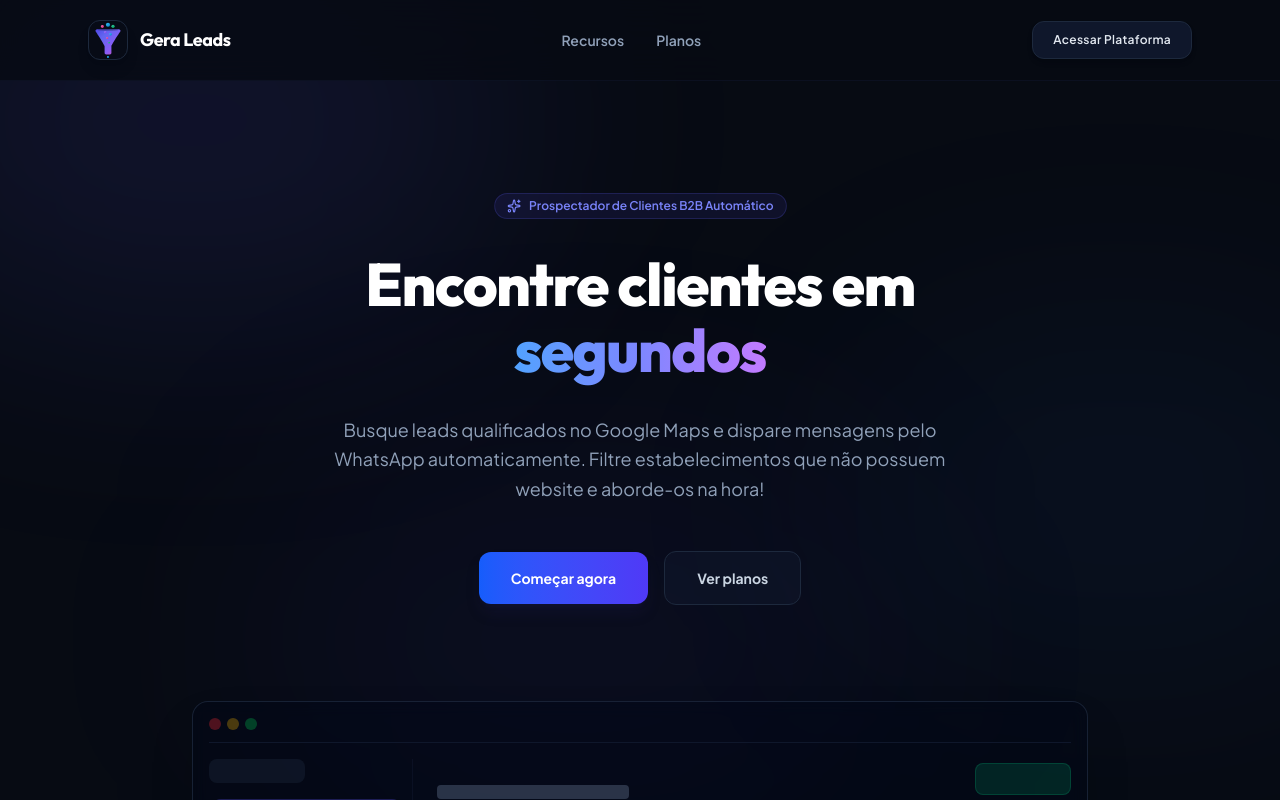
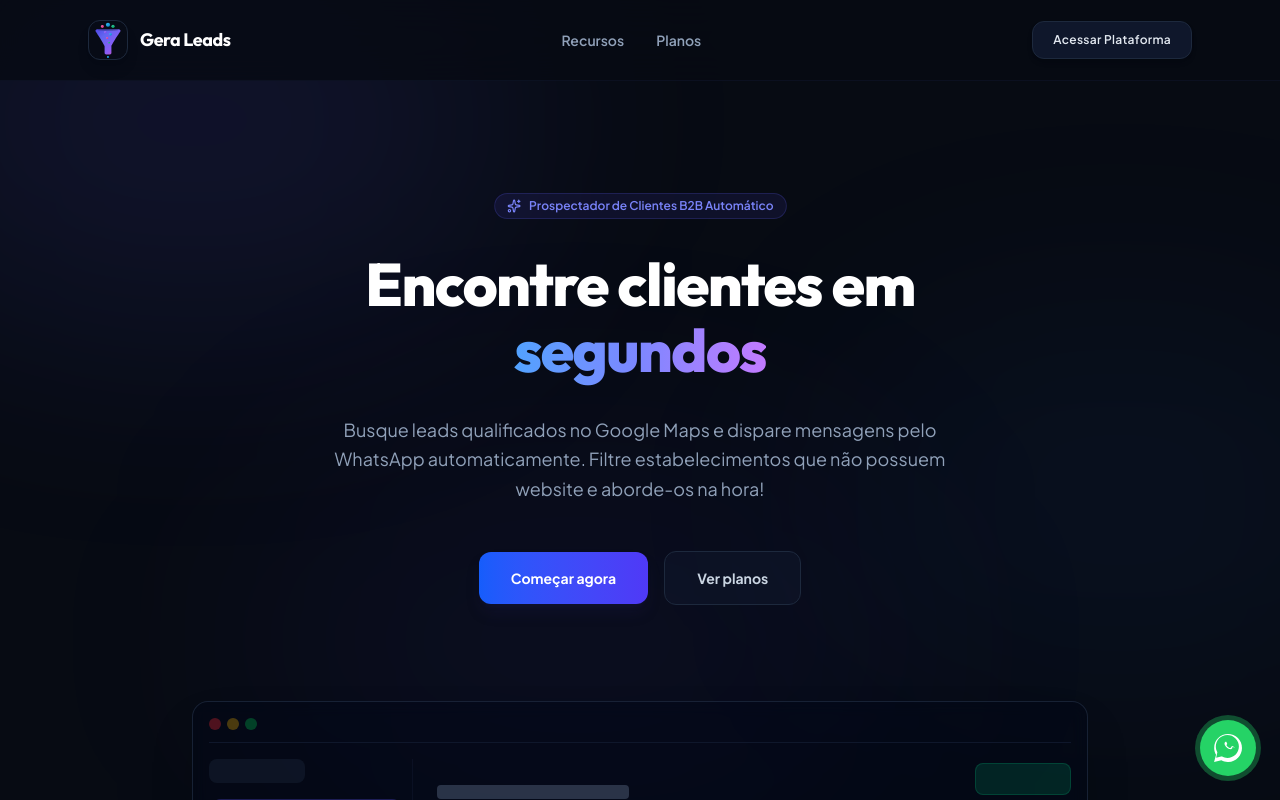
Before and after one commit to charlles2025k-cyber/gera-leads, a React (Vite) app: page / in a window 1280 px wide. Shown: the top 800 px of the page. Built offline with nearby package versions, Linux system fonts and the light colour scheme.

Commit message:
feat: add floating WhatsApp button with tooltip and pulse animation

```diff
--- a/src/components/LandingPage.jsx
+++ b/src/components/LandingPage.jsx
@@ -580,6 +580,24 @@ export default function LandingPage({ onNavigateApp }) {
         </div>
       </footer>
 
+      {/* Floating WhatsApp Button */}
+      <div className="group fixed bottom-6 right-6 z-[9999] flex items-center">
+        <div className="absolute right-16 bg-slate-900/95 text-white text-xs font-semibold px-3 py-1.5 rounded-lg border border-slate-800 shadow-2xl opacity-0 group-hover:opacity-100 transition-all duration-300 pointer-events-none whitespace-nowrap translate-x-2 group-hover:translate-x-0 backdrop-blur-sm">
+          Fale conosco no WhatsApp
+        </div>
+        <a
+          href="https://wa.me/5585988653086"
+          target="_blank"
+          rel="noreferrer"
+          className="relative w-14 h-14 bg-[#25D366] hover:bg-[#22c35e] text-white rounded-full flex items-center justify-center shadow-lg transition-all hover:scale-105 active:scale-95 cursor-pointer animate-whatsapp-pulse"
+          aria-label="Fale conosco no WhatsApp"
+        >
+          <svg className="w-7 h-7" viewBox="0 0 24 24" fill="currentColor">
+            <path d="M.057 24l1.687-6.163c-1.041-1.804-1.588-3.849-1.587-5.946C.06 5.348 5.397.01 12.008.01c3.202.001 6.212 1.246 8.477 3.514 2.266 2.268 3.507 5.28 3.505 8.484-.004 6.657-5.34 11.997-11.953 11.997-2.005-.001-3.973-.502-5.717-1.458L0 24zm6.59-4.846c1.6.95 3.188 1.449 4.825 1.451 5.436 0 9.86-4.42 9.864-9.86.002-2.636-1.022-5.11-2.884-6.973C16.53 1.889 14.05 .865 11.414.865c-5.433 0-9.85 4.417-9.855 9.856-.002 1.714.453 3.39 1.317 4.878L1.87 20.36l5.051-1.325c-.004-.001-.004-.001-.005-.001zm11.477-7.63c-.327-.164-1.93-.953-2.229-1.062-.299-.11-.517-.164-.736.164-.218.327-.844 1.062-1.035 1.281-.19.219-.382.246-.708.082-1.123-.563-1.931-.98-2.703-2.302-.204-.349.204-.324.582-1.08.06-.12.03-.225-.015-.317-.045-.09-.382-.92-.523-1.26-.138-.33-.278-.286-.382-.292l-.326-.005c-.11 0-.289.042-.44.205-.152.164-.582.569-.582 1.388 0 .819.596 1.611.679 1.72.083.11 1.173 1.79 2.84 2.508.397.171.706.273.948.35.4.127.763.109 1.05.066.32-.048.953-.39 1.087-.768.134-.378.134-.702.094-.768-.04-.067-.15-.107-.478-.27z"/>
+          </svg>
+        </a>
+      </div>
+
     </div>
   );
 }
--- a/src/index.css
+++ b/src/index.css
@@ -36,6 +36,22 @@ body {
 
 .animate-pulse-soft {
   animation: pulse-soft 3s cubic-bezier(0.4, 0, 0.6, 1) infinite;
+}
+
+@keyframes whatsapp-pulse {
+  0% {
+    box-shadow: 0 0 0 0 rgba(37, 211, 102, 0.5);
+  }
+  70% {
+    box-shadow: 0 0 0 15px rgba(37, 211, 102, 0);
+  }
+  100% {
+    box-shadow: 0 0 0 0 rgba(37, 211, 102, 0);
+  }
+}
+
+.animate-whatsapp-pulse {
+  animation: whatsapp-pulse 2s infinite;
 }
 
 /* Background & Floating Animations */
```
